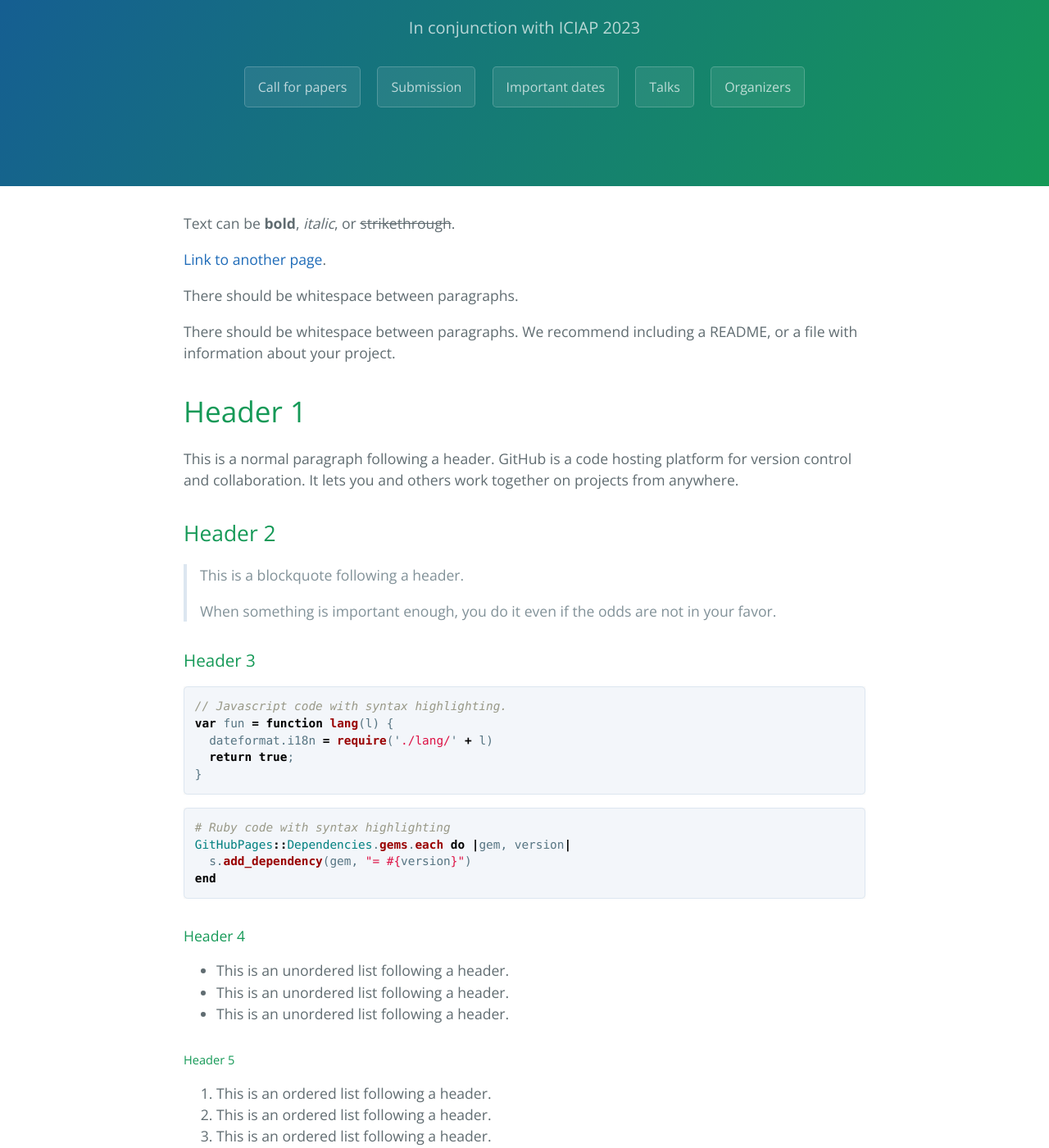
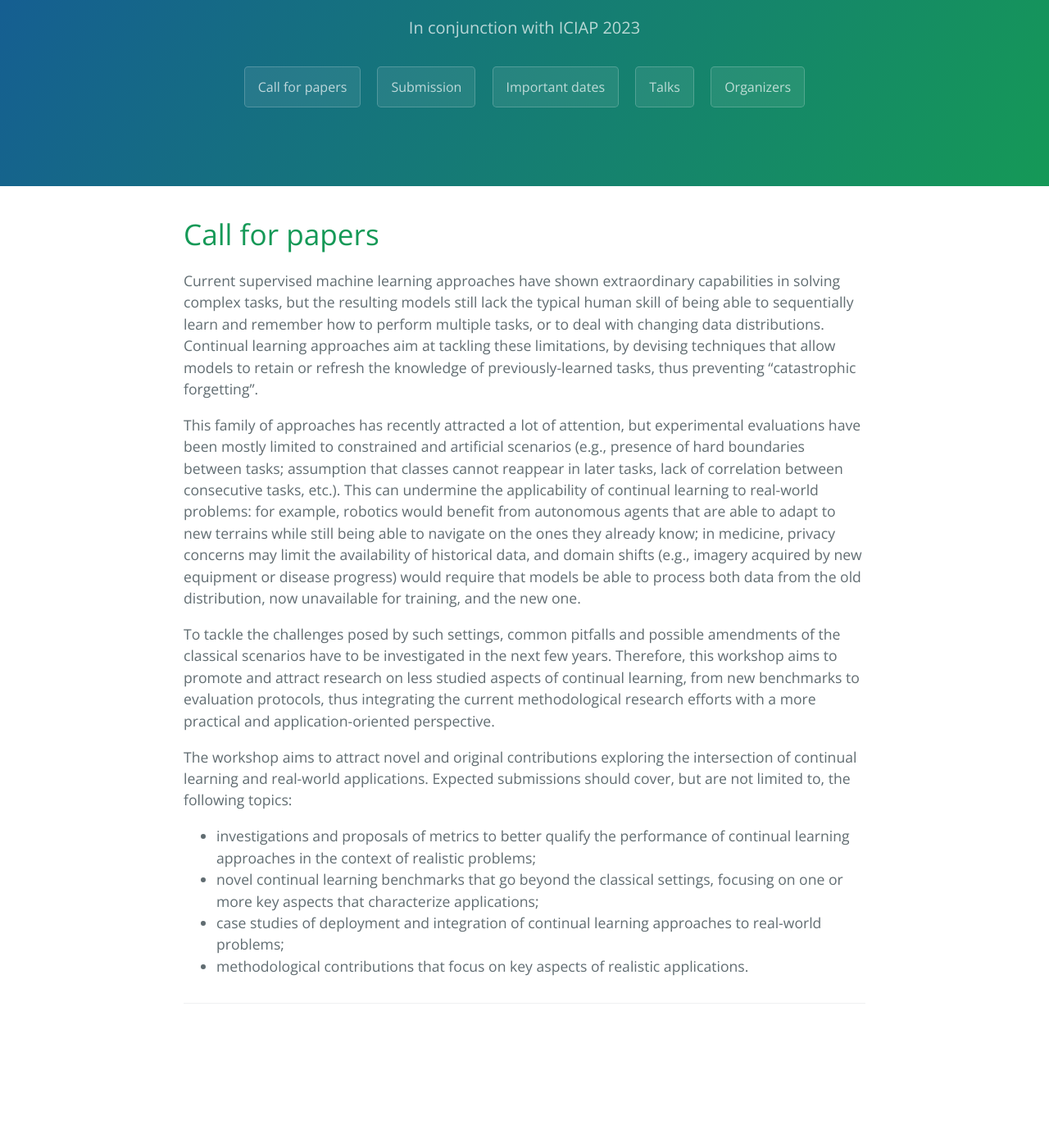
Before and after one commit to cl4real/cl4real.github.io, a Jekyll site: the page built from index.md, in a window 1280 px wide and 1400 px high, scrolled down 312 px. Shown: the whole window at 82% size. Built offline with Jekyll 4.4.1, drawn with Linux system fonts in a browser that asks for light colours; our own code applies the rules of GitHub Pages for plain Markdown files; after the commit the page ends 1600 px from its top, so only the background shows below that; some of the changed text lies outside the part shown.

Commit message:
Written call for papers

````diff
--- a/index.md
+++ b/index.md
@@ -2,122 +2,43 @@
 layout: default
 ---
 
-Text can be **bold**, _italic_, or ~~strikethrough~~.
+# Call for papers
 
-[Link to another page](./another-page.html).
+Current supervised machine learning approaches have shown extraordinary
+capabilities in solving complex tasks, but the resulting models still lack the typical
+human skill of being able to sequentially learn and remember how to perform
+multiple tasks, or to deal with changing data distributions. Continual learning
+approaches aim at tackling these limitations, by devising techniques that allow
+models to retain or refresh the knowledge of previously-learned tasks, thus
+preventing "catastrophic forgetting".
 
-There should be whitespace between paragraphs.
+This family of approaches has recently attracted a lot of attention, but experimental
+evaluations have been mostly limited to constrained and artificial scenarios (e.g.,
+presence of hard boundaries between tasks; assumption that classes cannot
+reappear in later tasks, lack of correlation between consecutive tasks, etc.). This can
+undermine the applicability of continual learning to real-world problems: for example,
+robotics would benefit from autonomous agents that are able to adapt to new terrains
+while still being able to navigate on the ones they already know; in medicine, privacy
+concerns may limit the availability of historical data, and domain shifts (e.g., imagery
+acquired by new equipment or disease progress) would require that models be able
+to process both data from the old distribution, now unavailable for training, and the
+new one.
 
-There should be whitespace between paragraphs. We recommend including a README, or a file with information about your project.
+To tackle the challenges posed by such settings, common pitfalls and possible
+amendments of the classical scenarios have to be investigated in the next few years.
+Therefore, this workshop aims to promote and attract research on less studied
+aspects of continual learning, from new benchmarks to evaluation protocols, thus
+integrating the current methodological research efforts with a more practical and
+application-oriented perspective.
 
-# Header 1
-
-This is a normal paragraph following a header. GitHub is a code hosting platform for version control and collaboration. It lets you and others work together on projects from anywhere.
-
-## Header 2
-
-> This is a blockquote following a header.
->
-> When something is important enough, you do it even if the odds are not in your favor.
-
-### Header 3
-
-```js
-// Javascript code with syntax highlighting.
-var fun = function lang(l) {
-  dateformat.i18n = require('./lang/' + l)
-  return true;
-}
-```
-
-```ruby
-# Ruby code with syntax highlighting
-GitHubPages::Dependencies.gems.each do |gem, version|
-  s.add_dependency(gem, "= #{version}")
-end
-```
-
-#### Header 4
-
-*   This is an unordered list following a header.
-*   This is an unordered list following a header.
-*   This is an unordered list following a header.
-
-##### Header 5
-
-1.  This is an ordered list following a header.
-2.  This is an ordered list following a header.
-3.  This is an ordered list following a header.
-
-###### Header 6
-
-| head1        | head two          | three |
-|:-------------|:------------------|:------|
-| ok           | good swedish fish | nice  |
-| out of stock | good and plenty   | nice  |
-| ok           | good `oreos`      | hmm   |
-| ok           | good `zoute` drop | yumm  |
-
-### There's a horizontal rule below this.
-
-* * *
-
-### Here is an unordered list:
-
-*   Item foo
-*   Item bar
-*   Item baz
-*   Item zip
-
-### And an ordered list:
-
-1.  Item one
-1.  Item two
-1.  Item three
-1.  Item four
-
-### And a nested list:
-
-- level 1 item
-  - level 2 item
-  - level 2 item
-    - level 3 item
-    - level 3 item
-- level 1 item
-  - level 2 item
-  - level 2 item
-  - level 2 item
-- level 1 item
-  - level 2 item
-  - level 2 item
-- level 1 item
-
-### Small image
-
-![Octocat](https://github.githubassets.com/images/icons/emoji/octocat.png)
-
-### Large image
-
-![Branching](https://guides.github.com/activities/hello-world/branching.png)
-
-
-### Definition lists can be used with HTML syntax.
-
-<dl>
-<dt>Name</dt>
-<dd>Godzilla</dd>
-<dt>Born</dt>
-<dd>1952</dd>
-<dt>Birthplace</dt>
-<dd>Japan</dd>
-<dt>Color</dt>
-<dd>Green</dd>
-</dl>
-
-```
-Long, single-line code blocks should not wrap. They should horizontally scroll if they are too long. This line should be long enough to demonstrate this.
-```
-
-```
-The final element.
-```
+The workshop aims to attract novel and original contributions exploring the
+intersection of continual learning and real-world applications. Expected submissions
+should cover, but are not limited to, the following topics:
+* investigations and proposals of metrics to better qualify the performance of
+continual learning approaches in the context of realistic problems;
+* novel continual learning benchmarks that go beyond the classical settings,
+focusing on one or more key aspects that characterize applications;
+* case studies of deployment and integration of continual learning approaches
+to real-world problems;
+* methodological contributions that focus on key aspects of realistic
+applications.
````
